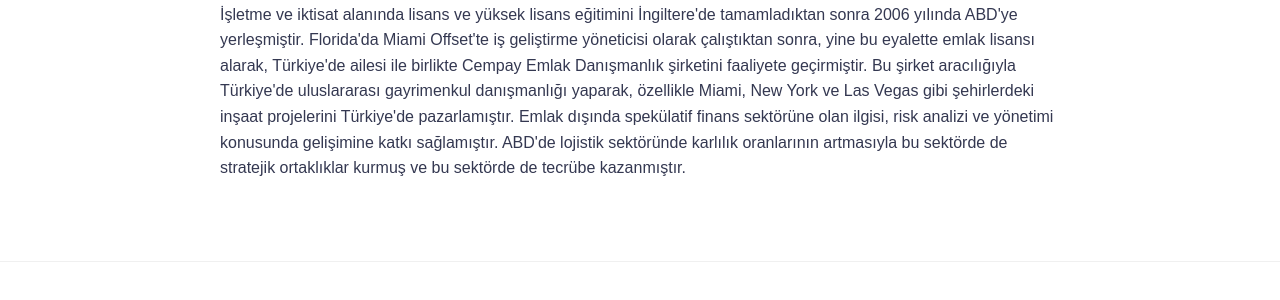
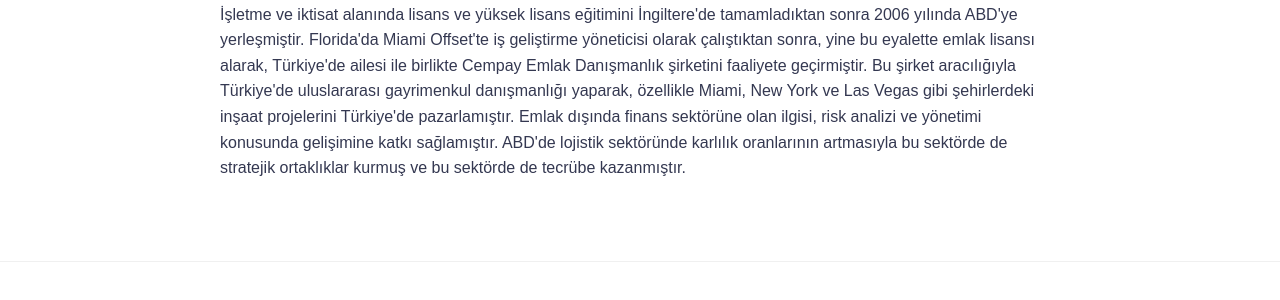
Before and after one commit to investmentiq/krembrule, a Jekyll site: the page built from about.md, in a window 1280 px wide. Shown: the part 564-864 px from the top of the page. Built offline with Jekyll 4.4.1, drawn with Linux system fonts in a browser that asks for light colours.

Commit message:
Update about.md

```diff
--- a/about.md
+++ b/about.md
@@ -10,6 +10,6 @@ permalink: /about/
 <p>Lojistik ve gayrimenkul sektörlerinde yatırım danışmanlığı sunan bir şirkettir. Misyonumuz, müşterilerimize en iyi yatırım fırsatlarını sunmak ve onlara yatırım hedeflerine ulaşmada yardımcı olmaktır. Bunu, derinlemesine pazar bilgisi, stratejik ortaklıklar ve yenilikçi teknolojiler kullanarak yaparız. Amacımız, ABD'de yatırım yapmayı kolay hale getirmek ve yatırımcılara pasif gelir imkanı sunmaktır. InvestiLogi USA olarak, yatırımcıların yatırımlarının operasyonel yükünü sırtlanarak, yatırımcılarımıza rahat kazanç elde etme imkanı sunuyoruz.</p>
 
 <p style="font-size: 18px; font-weight: bold;">Kurucumuz Vahit C. Yapıcı</p>
-<p>İşletme ve iktisat alanında lisans ve yüksek lisans eğitimini İngiltere'de tamamladıktan sonra 2006 yılında ABD'ye yerleşmiştir. Florida'da Miami Offset'te iş geliştirme yöneticisi olarak çalıştıktan sonra, yine bu eyalette emlak lisansı alarak, Türkiye'de ailesi ile birlikte Cempay Emlak Danışmanlık şirketini faaliyete geçirmiştir. Bu şirket aracılığıyla Türkiye'de uluslararası gayrimenkul danışmanlığı yaparak, özellikle Miami, New York ve Las Vegas gibi şehirlerdeki inşaat projelerini Türkiye'de pazarlamıştır. Emlak dışında spekülatif finans sektörüne olan ilgisi, risk analizi ve yönetimi konusunda gelişimine katkı sağlamıştır. ABD'de lojistik sektöründe karlılık oranlarının artmasıyla bu sektörde de stratejik ortaklıklar kurmuş ve bu sektörde de tecrübe kazanmıştır.</p>
+<p>İşletme ve iktisat alanında lisans ve yüksek lisans eğitimini İngiltere'de tamamladıktan sonra 2006 yılında ABD'ye yerleşmiştir. Florida'da Miami Offset'te iş geliştirme yöneticisi olarak çalıştıktan sonra, yine bu eyalette emlak lisansı alarak, Türkiye'de ailesi ile birlikte Cempay Emlak Danışmanlık şirketini faaliyete geçirmiştir. Bu şirket aracılığıyla Türkiye'de uluslararası gayrimenkul danışmanlığı yaparak, özellikle Miami, New York ve Las Vegas gibi şehirlerdeki inşaat projelerini Türkiye'de pazarlamıştır. Emlak dışında finans sektörüne olan ilgisi, risk analizi ve yönetimi konusunda gelişimine katkı sağlamıştır. ABD'de lojistik sektöründe karlılık oranlarının artmasıyla bu sektörde de stratejik ortaklıklar kurmuş ve bu sektörde de tecrübe kazanmıştır.</p>
 
 </div>
```
